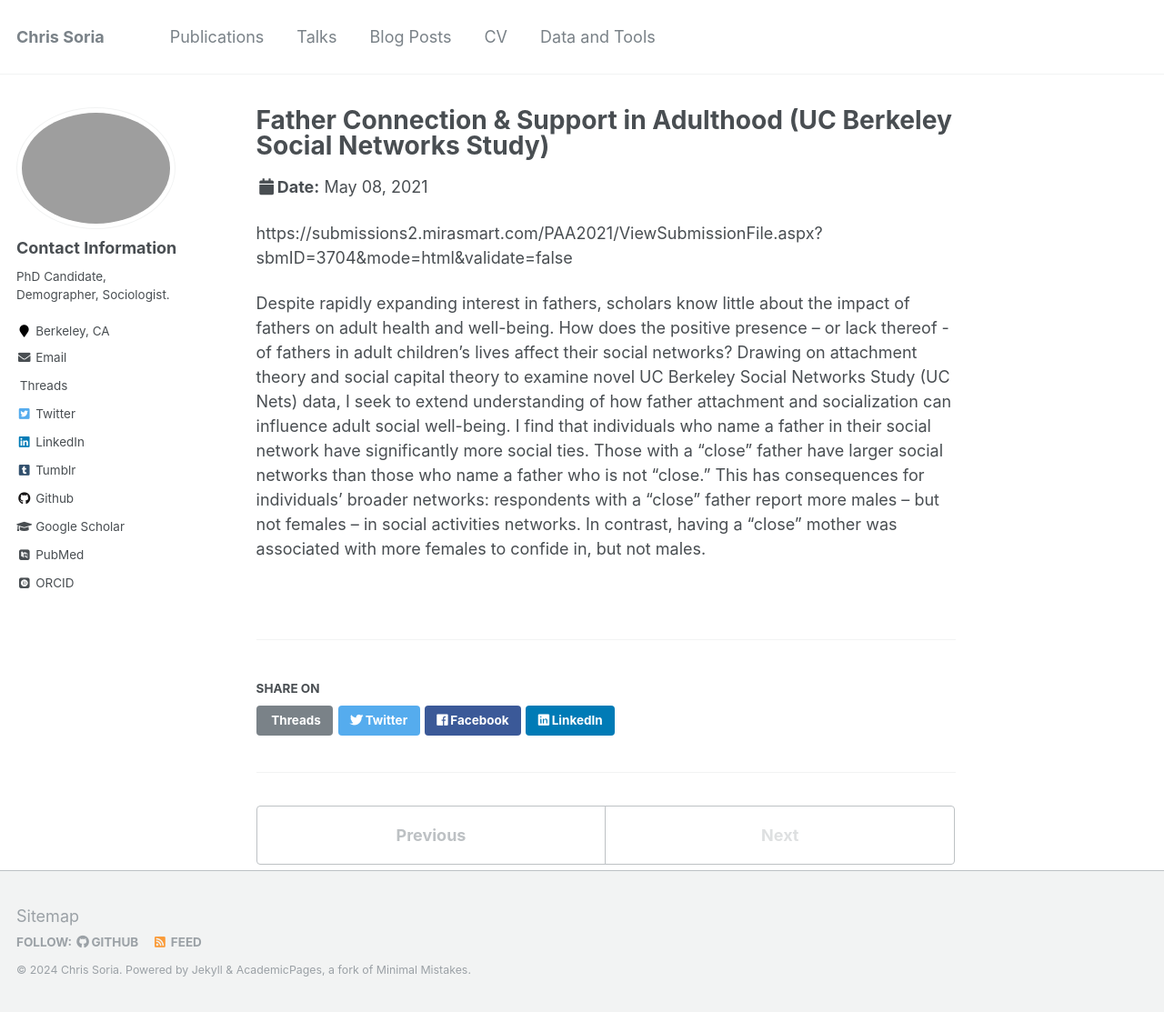
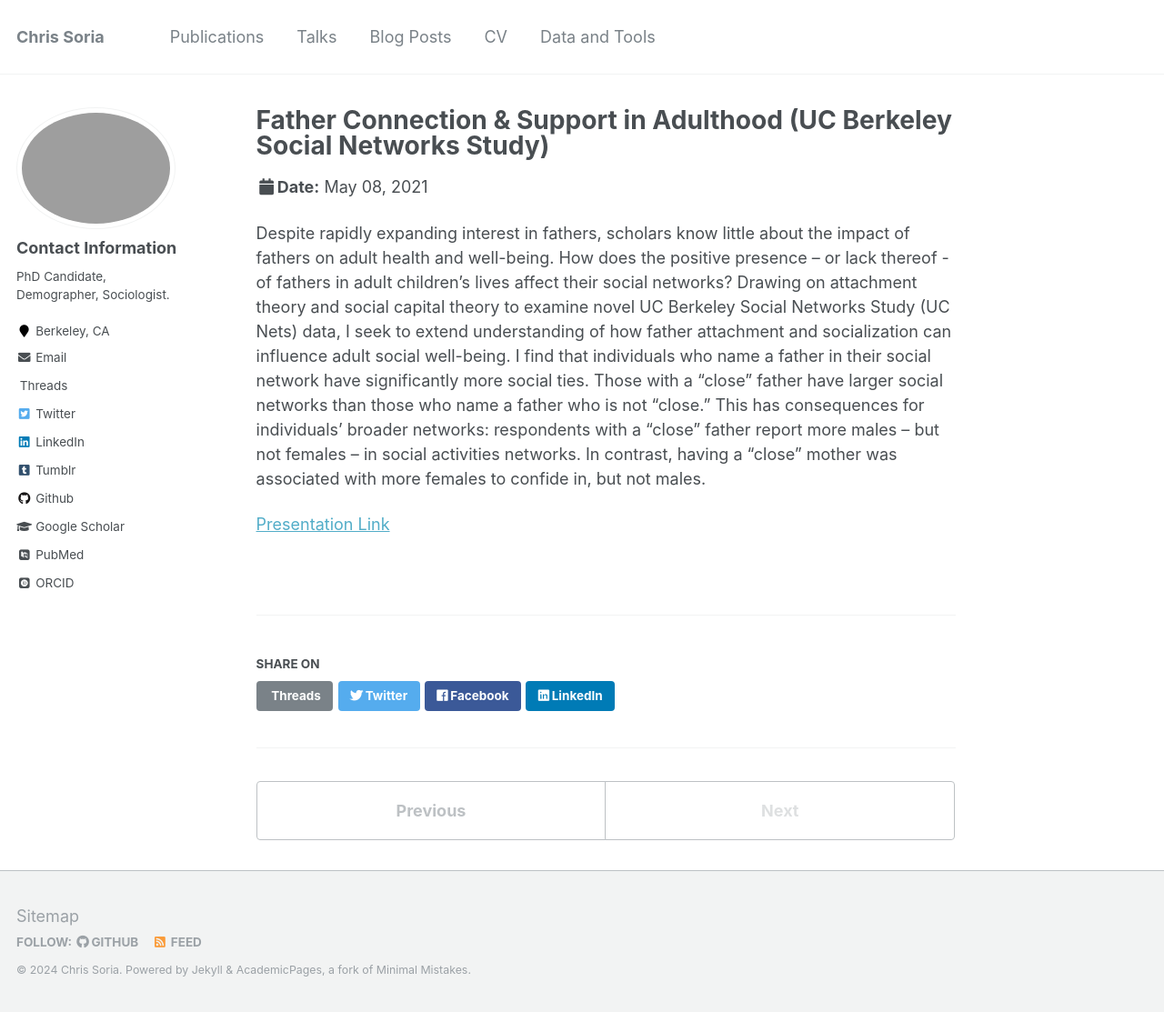
Before and after one commit to chrissoria/chrissoria.github.io, a Jekyll site: the page built from _talks/2021-05-08-talk-1.md, in a window 1280 px wide and 1113 px high. Shown: the whole window at 91% size. Built offline with Jekyll 4.4.1, drawn with Linux system fonts in a browser that asks for light colours; some web fonts are replaced.

Commit message:
added google scholar link

```diff
--- a/_config.yml
+++ b/_config.yml
@@ -86,7 +86,7 @@
   location         : "Berkeley, CA"
   employer         :
   pubmed           : "https://www.ncbi.nlm.nih.gov/pubmed/?term=john+snow"
-  googlescholar    : "http://yourfullgooglescholarurl.com"
+  googlescholar    : "https://scholar.google.com/citations?user=XUB6QAMAAAAJ&hl=en"
   email            : "chrissoria@berkeley.edu"
   researchgate     :  # example: "https://www.researchgate.net/profile/yourprofile"
   uri              :
--- a/_talks/2021-05-08-talk-1.md
+++ b/_talks/2021-05-08-talk-1.md
@@ -8,6 +8,6 @@
 location: "Online"
 ---
 
-https://submissions2.mirasmart.com/PAA2021/ViewSubmissionFile.aspx?sbmID=3704&mode=html&validate=false
+Despite rapidly expanding interest in fathers, scholars know little about the impact of fathers on adult health and well-being. How does the positive presence – or lack thereof - of fathers in adult children’s lives affect their social networks? Drawing on attachment theory and social capital theory to examine novel UC Berkeley Social Networks Study (UC Nets) data, I seek to extend understanding of how father attachment and socialization can influence adult social well-being. I find that individuals who name a father in their social network have significantly more social ties. Those with a “close” father have larger social networks than those who name a father who is not “close.” This has consequences for individuals’ broader networks: respondents with a “close” father report more males – but not females – in social activities networks. In contrast, having a "close" mother was associated with more females to confide in, but not males.
 
-Despite rapidly expanding interest in fathers, scholars know little about the impact of fathers on adult health and well-being. How does the positive presence – or lack thereof - of fathers in adult children’s lives affect their social networks? Drawing on attachment theory and social capital theory to examine novel UC Berkeley Social Networks Study (UC Nets) data, I seek to extend understanding of how father attachment and socialization can influence adult social well-being. I find that individuals who name a father in their social network have significantly more social ties. Those with a “close” father have larger social networks than those who name a father who is not “close.” This has consequences for individuals’ broader networks: respondents with a “close” father report more males – but not females – in social activities networks. In contrast, having a "close" mother was associated with more females to confide in, but not males.
+<a href="https://submissions2.mirasmart.com/PAA2021/ViewSubmissionFile.aspx?sbmID=3704&mode=html&validate=false">Presentation Link</a>
```
Also changed, not shown: 1 other file.
